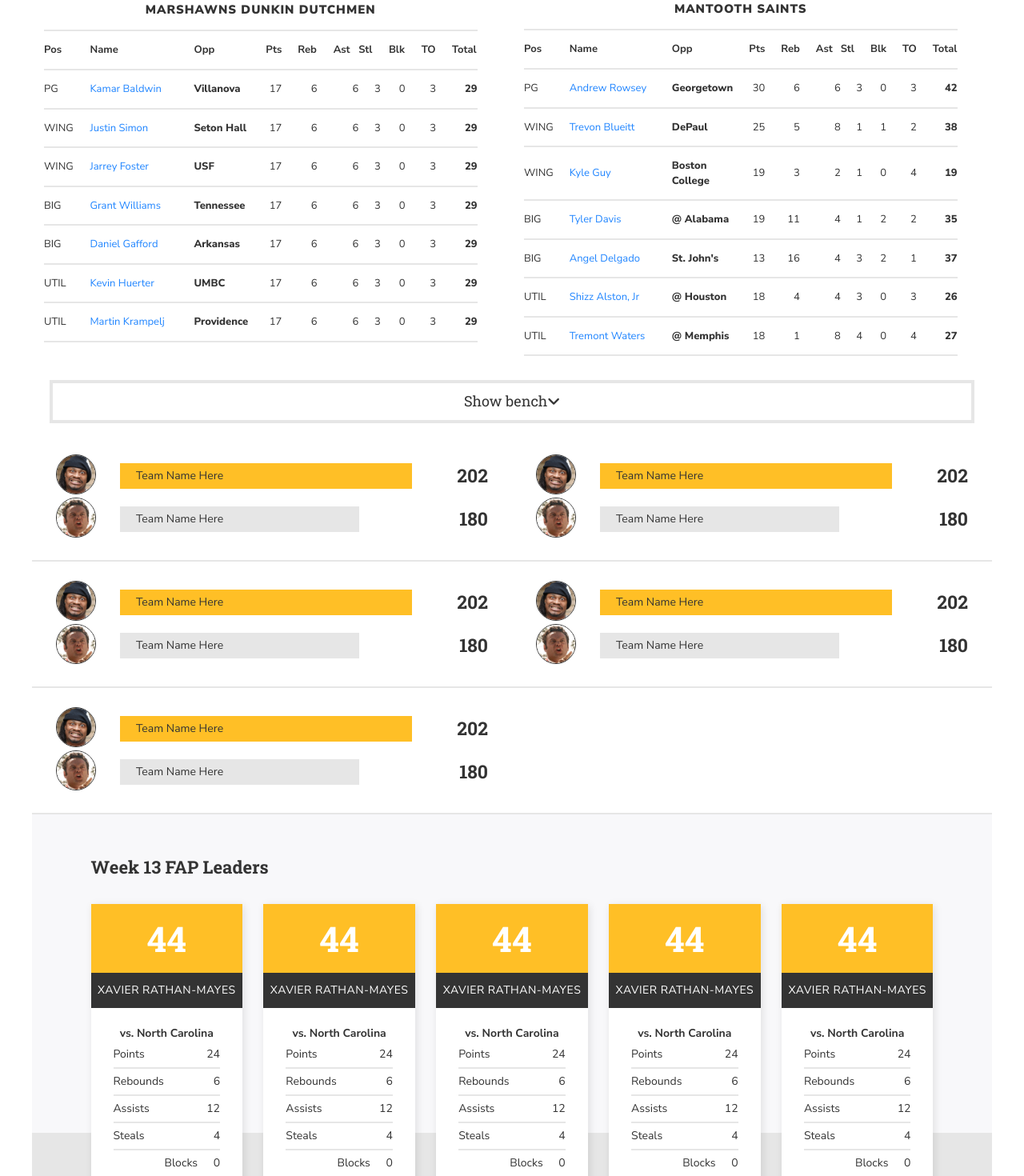
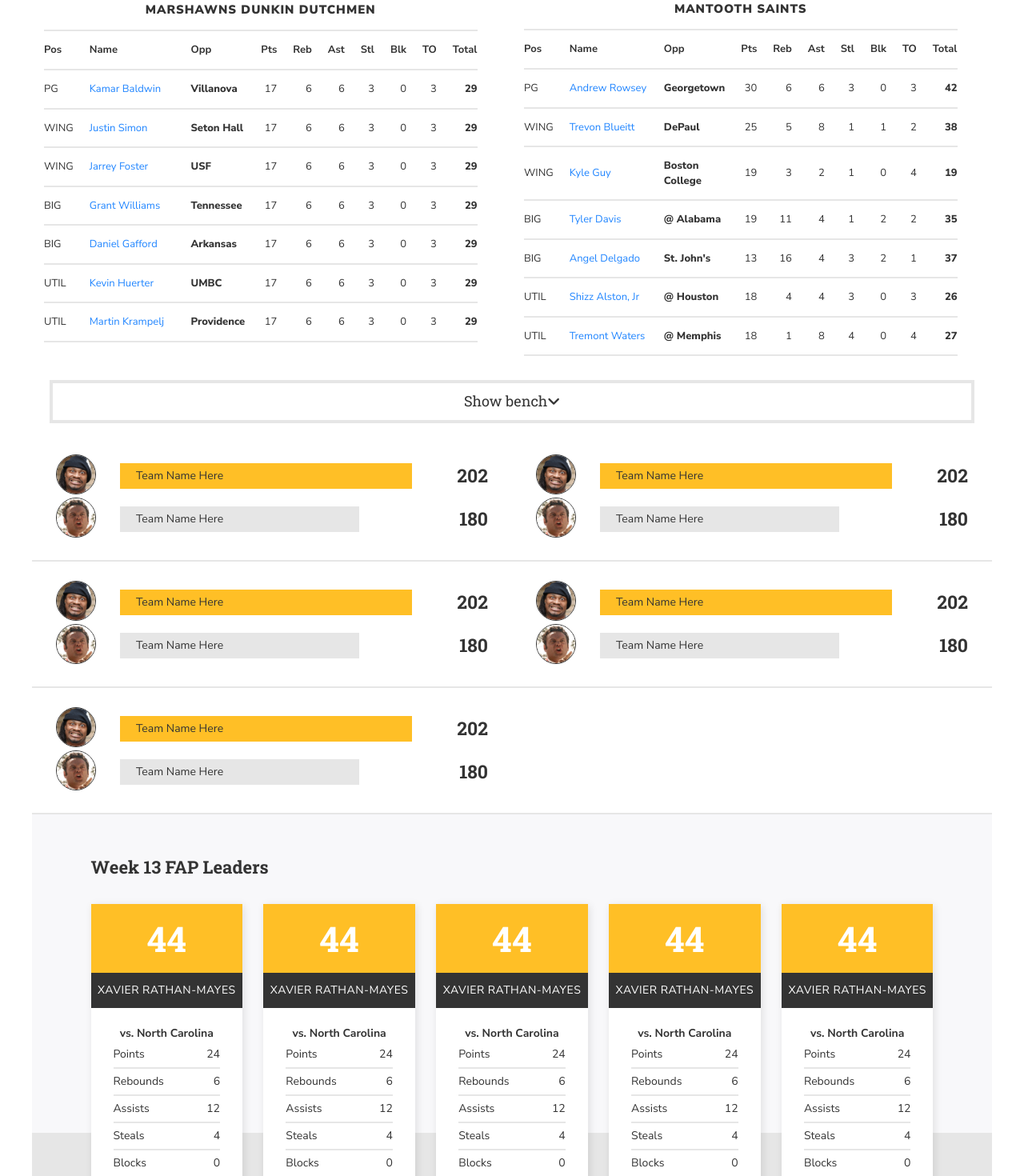
Before and after one commit to benjhoward/thejoe-react, a React (Create React App) app: page /matchup in a window 1280 px wide. Shown: the part 900-2370 px from the top of the page at 80% size. Built offline with nearby package versions, Linux system fonts and the light colour scheme.

Commit message:
Fixed padding on matchup table, fixed text align on fap leaders

```diff
--- a/src/css/matchup-styles.css
+++ b/src/css/matchup-styles.css
@@ -91,7 +91,7 @@ h5 {
 
 
 .matchup-page th:nth-child(7), td:nth-child(7) {
-  padding-left: 0;
+  padding-left: 10px;
 }
 
 .matchup-page td:nth-child(3) {
@@ -100,6 +100,10 @@ h5 {
 
 .matchup-page td:nth-child(6), td:nth-child(7), tr:nth-child(6), tr:nth-child(7) {
   text-align: right !important;
-  padding-right: 0 !important;
+  padding-right: 10px !important;
   border-right: none !important;
 }
+
+.fap-stats td:nth-child(1) {
+  text-align: left !important;
+}
```
